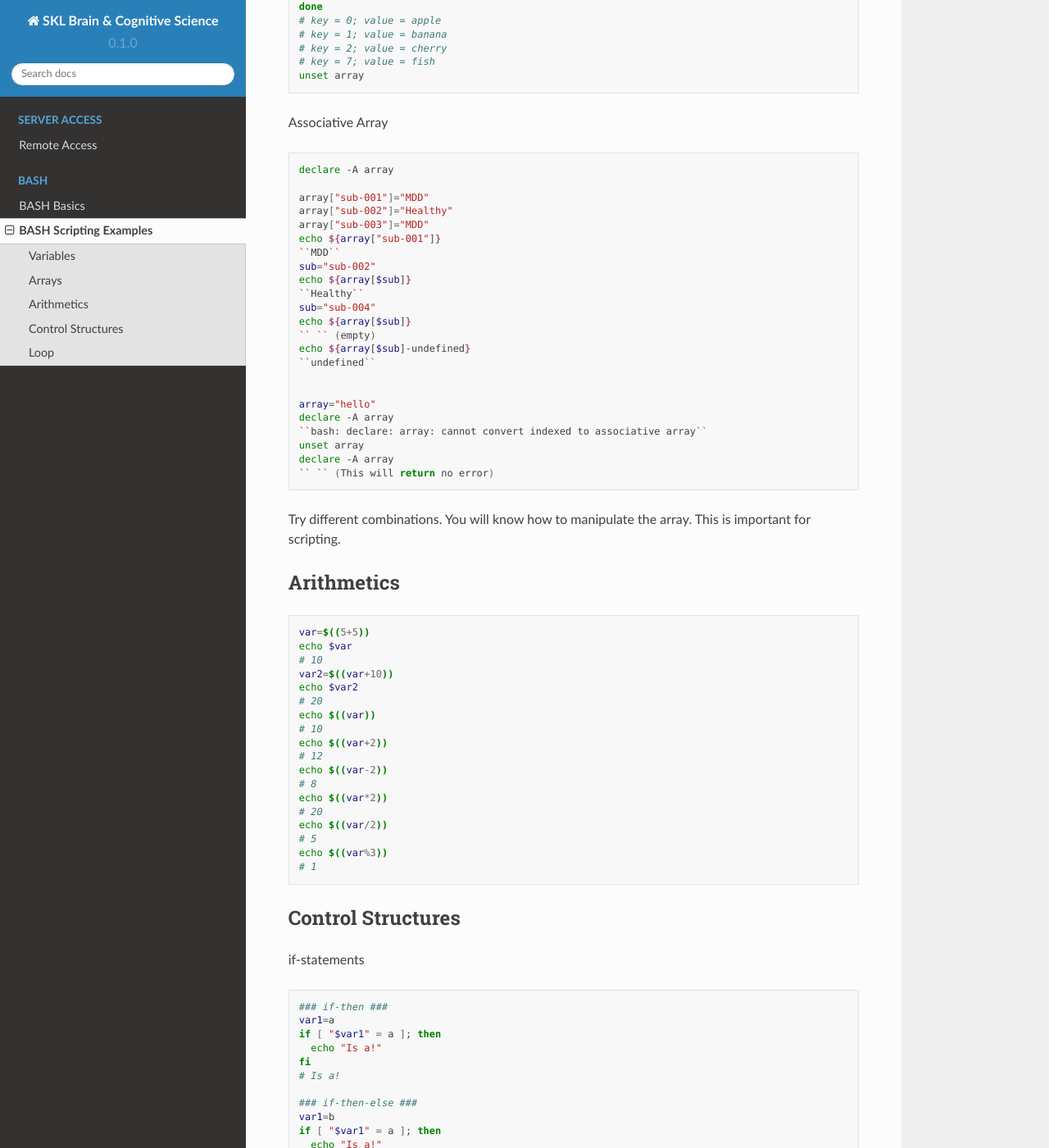
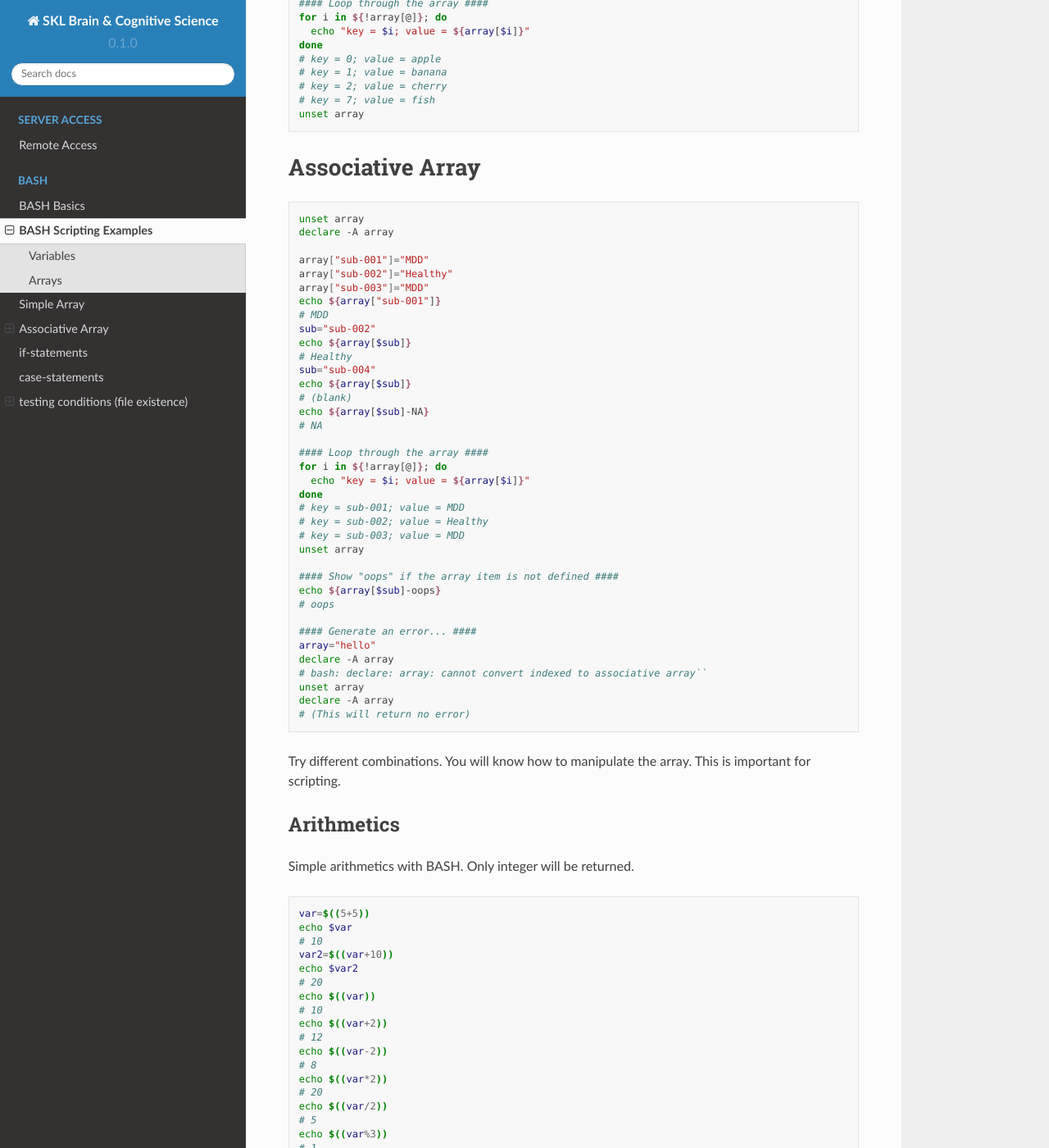
Before and after one commit to hkusklbcs/hkusklbcs, a Sphinx documentation site: the page built from docs/source/bash/bash_scripting.rst, in a window 1280 px wide and 1400 px high, scrolled down 1047 px. Shown: the whole window at 82% size. Built offline with Sphinx 7.4.7 and the Read the Docs theme 2.0.0, drawn with Linux system fonts in a browser that asks for light colours; some of the changed text lies outside the part shown.

Commit message:
Update bash_scripting.rst

```diff
--- a/docs/source/bash/bash_scripting.rst
+++ b/docs/source/bash/bash_scripting.rst
@@ -26,7 +26,7 @@ Arrays
 ******
 
 Simple Array
-
+============
 
 .. code-block:: Bash
 
@@ -50,6 +50,8 @@ Simple Array
   # 0 1 2 7
   echo ${#array[@]}
   # 4
+
+  #### Loop through the array ####
   for i in ${!array[@]}; do
     echo "key = $i; value = ${array[$i]}"
   done
@@ -60,38 +62,56 @@ Simple Array
   unset array
 
 Associative Array
+=================
 
 .. code-block:: Bash
 
+  unset array
   declare -A array
 
   array["sub-001"]="MDD"
   array["sub-002"]="Healthy"
   array["sub-003"]="MDD"
   echo ${array["sub-001"]}
-  ``MDD``
+  # MDD
   sub="sub-002"
   echo ${array[$sub]}
-  ``Healthy``
+  # Healthy
   sub="sub-004"
   echo ${array[$sub]}
-  `` `` (empty)
-  echo ${array[$sub]-undefined}
-  ``undefined``
+  # (blank)
+  echo ${array[$sub]-NA}
+  # NA
 
+  #### Loop through the array ####
+  for i in ${!array[@]}; do
+    echo "key = $i; value = ${array[$i]}"
+  done
+  # key = sub-001; value = MDD
+  # key = sub-002; value = Healthy
+  # key = sub-003; value = MDD
+  unset array
 
+  #### Show "oops" if the array item is not defined ####
+  echo ${array[$sub]-oops}
+  # oops
+
+  #### Generate an error... ####
   array="hello"
   declare -A array
-  ``bash: declare: array: cannot convert indexed to associative array``
+  # bash: declare: array: cannot convert indexed to associative array``
   unset array
   declare -A array
-  `` `` (This will return no error)
+  # (This will return no error)
 
 
 Try different combinations. You will know how to manipulate the array. This is important for scripting.
 
 Arithmetics
 ***********
+
+Simple arithmetics with BASH.
+Only integer will be returned.
 
 .. code-block:: Bash
 
@@ -114,11 +134,36 @@ Arithmetics
   echo $((var%3))
   # 1
 
+More complex arithmetics with the command ``bc``.
+
+.. code-block:: Bash
+
+  echo "3+3" | bc
+  # 6
+  echo "12/5" | bc
+  # 2
+  echo "scale=2; 12/5" | bc
+  # 2.40
+  echo "scale=3; 12/5" | bc
+  # 2.400
+
+  ### store the results into a variable ###
+  var1=$( echo "scale=3; 12/5" | bc )
+  echo "$var1"
+  # 2.400
+
+  ### Calculation with variables ###
+  var1=12
+  var2=5
+  var3=$( echo "scale=2; $var1 / $var2 " | bc )
+  echo "$var1 / $var2 = $var3"
+
 
 Control Structures
 ******************
 
 if-statements
+=============
 
 .. code-block:: Bash
 
@@ -148,19 +193,42 @@ if-statements
   fi
 
 case-statements
+===============
 
 .. code-block:: Bash
 
-  case var...
+  var1=apple
+
+  case $var1 in
+    apple)
+      echo "red"
+      ;;
+    pear|melon) # match with pear or melon
+      echo "green"
+      ;;
+    blue*) # match with words begin with blue
+      echo "blue"
+      ;;
+    [Bb]anana) # match with Banana or banana
+      echo "yellow"
+      ;;
+    *) # everything else
+      echo "idk"
+      ;;
+  esac
 
 
 testing conditions (file existence)
+===================================
 
 .. code-block:: Bash
 
   [ -f file ]
   [ -d directory ]
   [ -e fileOrFolder ]
+
+  if [ -f subj.txt ]; then echo "File exist"; fi
+  if [ ! -f subj.txt ]; then echo "Missing file"; fi
 
 testing conditions (numerical comparison)
 
```
